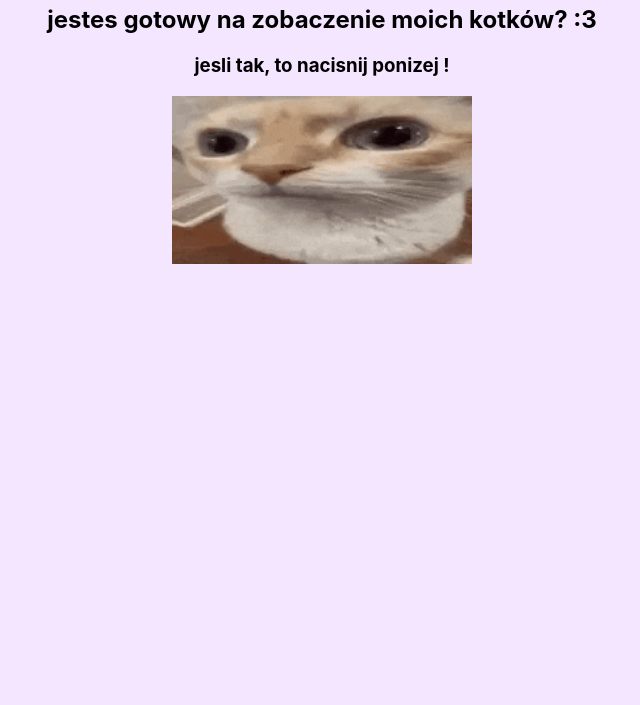
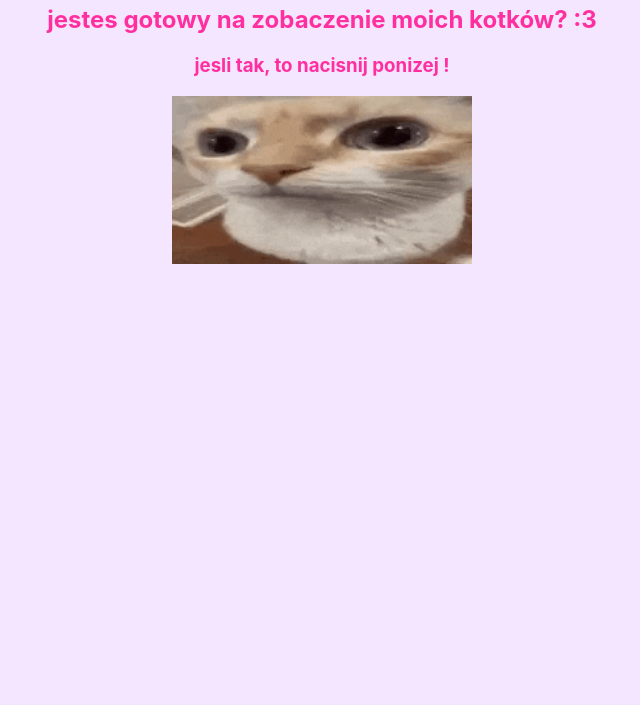
Before and after one commit to blikowski/lubiekotki, a plain HTML site: page index.html in a window 1280 px wide. Shown: the part 95-800 px from the top of the page, without its empty margins (318-958 px from the left). Drawn offline with Linux system fonts and the light colour scheme.

Commit message:
Update index.html

```diff
--- a/index.html
+++ b/index.html
@@ -24,6 +24,8 @@
     .hello-message {
       margin: 40px;
       text-align: center;
+      text-align: center;
+      color: #ff2fa0;
     }
     .logout-messages {
       pointer-events: none;
```
